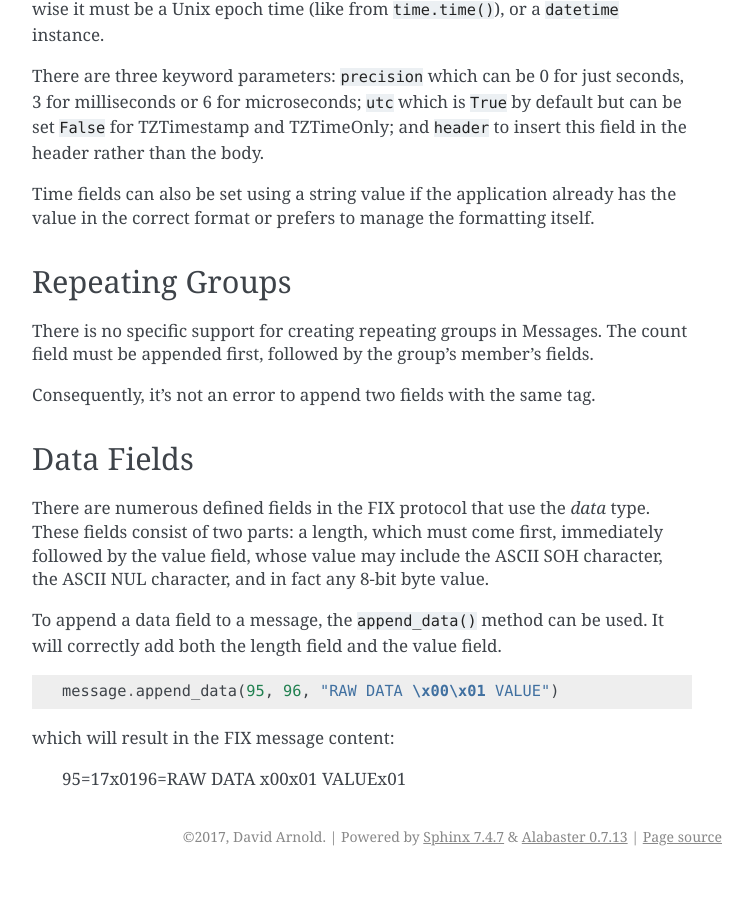
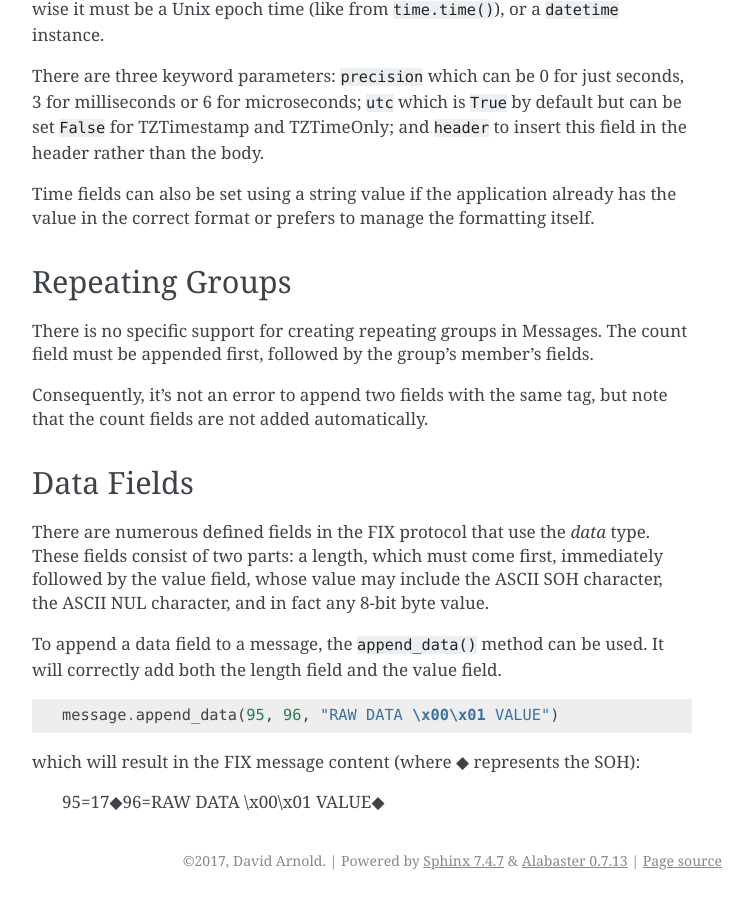
Before and after one commit to da4089/simplefix, a Sphinx documentation site: the page built from doc/creating.rst, in a window 1280 px wide and 900 px high, scrolled down 2081 px. Shown: the whole window, without its empty margins (388-1141 px from the left). Built offline with Sphinx 7.4.7, drawn with Linux system fonts in a browser that asks for light colours; before the commit the page ends 2957 px from its top, so only the background shows below that.

Commit message:
Tweaked raw message representation.

```diff
--- a/doc/creating.rst
+++ b/doc/creating.rst
@@ -125,7 +125,8 @@ There is no specific support for creating repeating groups in Messages.
 The count field must be appended first, followed by the group's member's
 fields.
 
-Consequently, it's not an error to append two fields with the same tag.
+Consequently, it's not an error to append two fields with the same tag,
+but note that the count fields are not added automatically.
 
 Data Fields
 ...........
@@ -142,8 +143,8 @@ used.  It will correctly add both the length field and the value field.
 
     message.append_data(95, 96, "RAW DATA \x00\x01 VALUE")
 
-which will result in the FIX message content:
+which will result in the FIX message content (where ◆ represents the SOH):
 
 .. epigraph::
 
-    95=17\x0196=RAW DATA \x00\x01 VALUE\x01
+    95=17◆96=RAW DATA \\x00\\x01 VALUE◆
```
